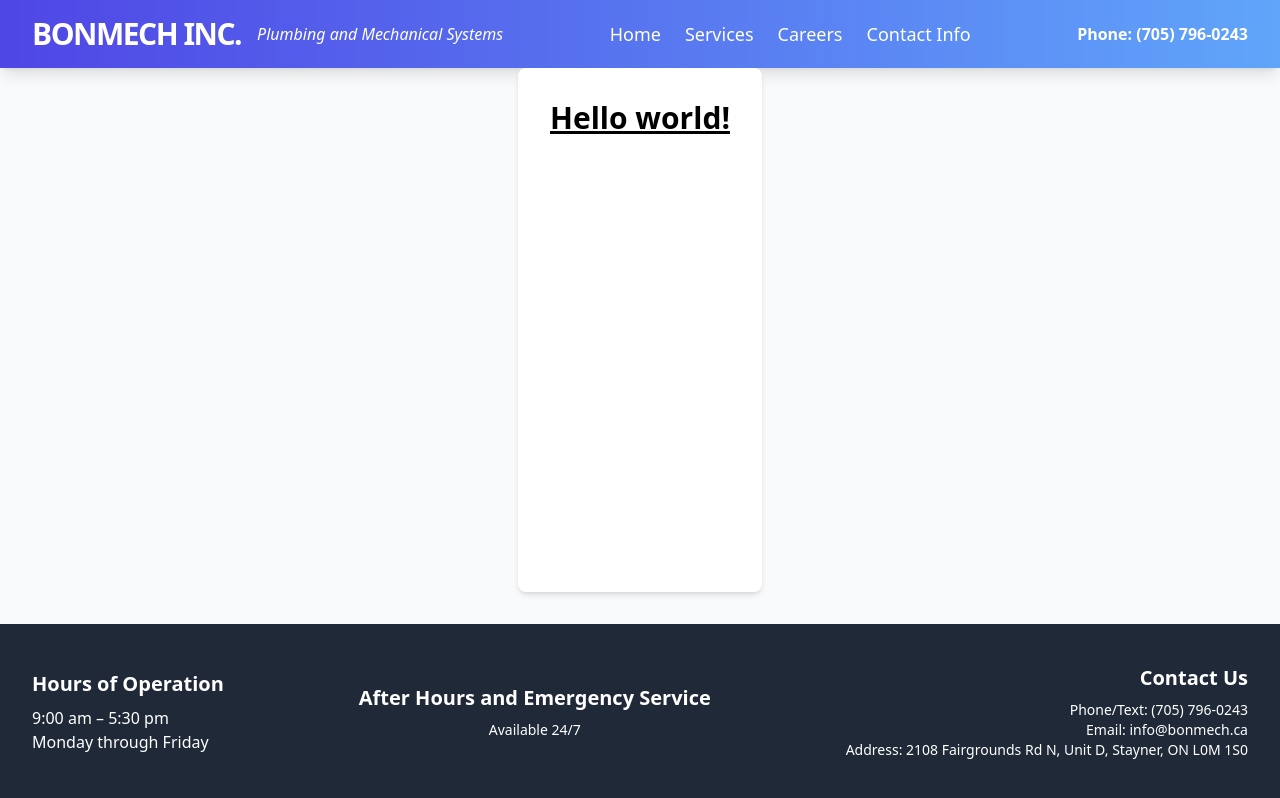
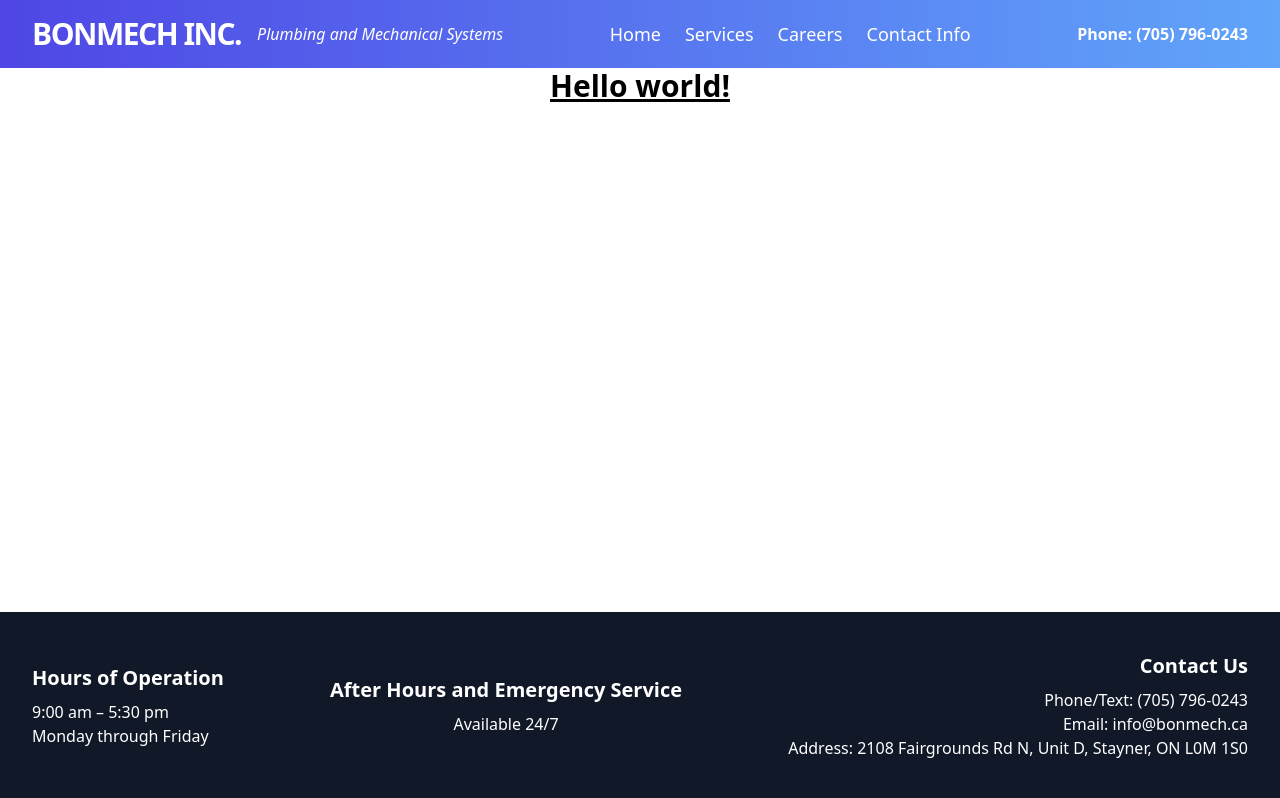
Before and after one commit to ehwus/bonmech, a React (Vite) app: page / in a window 1280 px wide. Built offline with nearby package versions, Linux system fonts and the light colour scheme.

Commit message:
not a terrible start

```diff
--- a/src/App.tsx
+++ b/src/App.tsx
@@ -4,7 +4,7 @@ import "./App.css";
 function App() {
   return (
     <MainLayout>
-      <h1 className="text-3xl font-bold underline">Hello world!</h1>
+      <h1 className="text-3xl text-center font-bold underline">Hello world!</h1>
     </MainLayout>
   );
 }
--- a/src/components/MainLayout.tsx
+++ b/src/components/MainLayout.tsx
@@ -39,7 +39,7 @@ const MainLayout: React.FC<{ children: React.ReactNode }> = ({ children }) => {
                 Plumbing and Mechanical Systems
               </span>
             </div>
-            <ul className="flex space-x-6 text-lg font-medium">
+            <ul className="flex space-x-4 md:space-x-6 text-base md:text-lg font-medium">
               {navLinks.map((link) => (
                 <li key={link.name}>
                   <a
@@ -63,28 +63,34 @@ const MainLayout: React.FC<{ children: React.ReactNode }> = ({ children }) => {
         </nav>
       </header>
 
-      <main className="flex-grow max-w-7xl mx-auto p-4 md:p-8 bg-white rounded-lg shadow-md">
+      <main className="flex-grow container mx-auto bg-white m-0">
         {children} {/* Main content slot */}
       </main>
 
-      <footer className="bg-gray-800 text-white py-10 mt-8">
+      <footer className="bg-gray-900 text-white py-10">
         <div className="max-w-7xl mx-auto flex flex-col md:flex-row justify-between items-center space-y-6 md:space-y-0 px-4 lg:px-8">
           <div className="text-center md:text-left">
-            <h2 className="text-xl font-bold mb-2">Hours of Operation</h2>
-            <p>9:00 am &ndash; 5:30 pm</p>
-            <p>Monday through Friday</p>
+            <h2 className="text-lg md:text-xl font-bold mb-2">
+              Hours of Operation
+            </h2>
+            <p className="text-sm md:text-base">9:00 am &ndash; 5:30 pm</p>
+            <p className="text-sm md:text-base">Monday through Friday</p>
           </div>
           <div className="text-center">
-            <h2 className="text-xl font-bold mb-2">
+            <h2 className="text-lg md:text-xl font-bold mb-2">
               After Hours and Emergency Service
             </h2>
-            <p className="text-sm">Available 24/7</p>
+            <p className="text-sm md:text-base">Available 24/7</p>
           </div>
           <div className="text-center md:text-right">
-            <h2 className="text-xl font-bold mb-2">Contact Us</h2>
-            <p className="text-sm">Phone/Text: {contactInfo.phone}</p>
-            <p className="text-sm">Email: {contactInfo.email}</p>
-            <p className="text-sm">Address: {contactInfo.address}</p>
+            <h2 className="text-lg md:text-xl font-bold mb-2">Contact Us</h2>
+            <p className="text-sm md:text-base">
+              Phone/Text: {contactInfo.phone}
+            </p>
+            <p className="text-sm md:text-base">Email: {contactInfo.email}</p>
+            <p className="text-sm md:text-base">
+              Address: {contactInfo.address}
+            </p>
           </div>
         </div>
       </footer>
```
